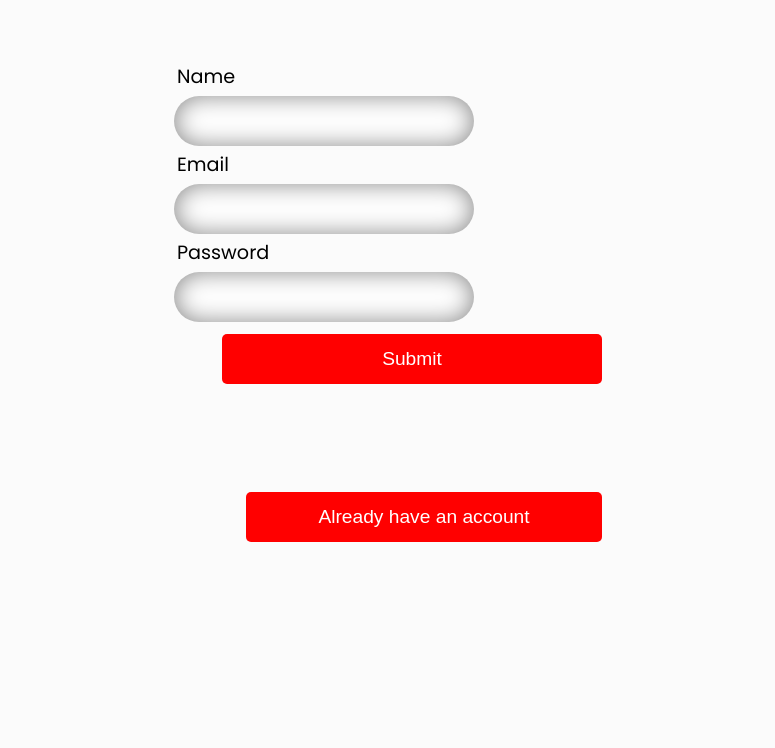
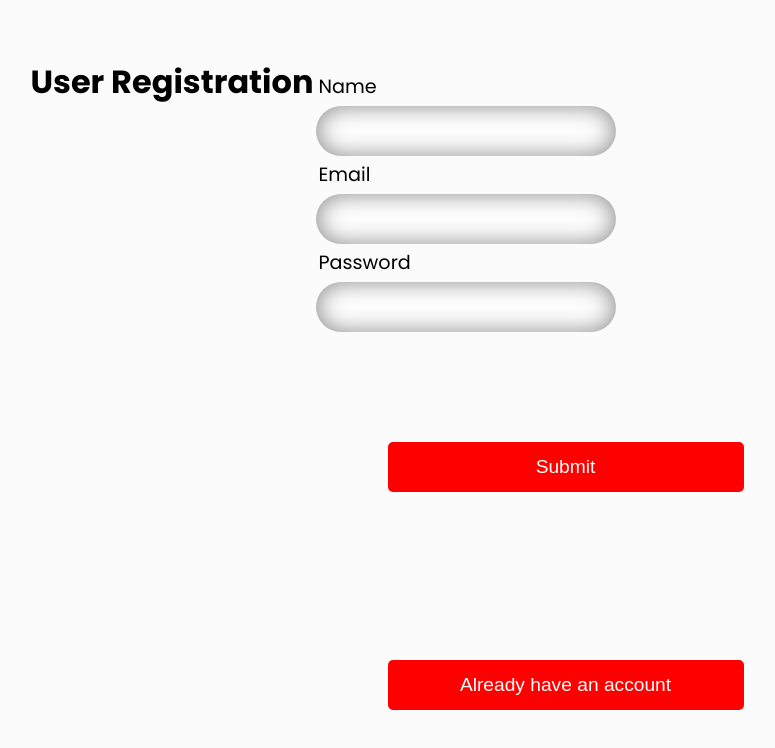
Before and after one commit to Abhayngu/Online-Contracting-System, a React (Create React App) app in the folder client/: page /Register in a window 1280 px wide. Shown: the top 748 px of the page, without its empty margins (228-1003 px from the left). Built offline with nearby package versions, Linux system fonts and the light colour scheme.

Commit message:
modified Reg page

```diff
--- a/client/src/Pages/Login.js
+++ b/client/src/Pages/Login.js
@@ -41,7 +41,7 @@ function Login(){
                     <div className='m1'>
                     <button >Create an account</button>
                     </div>
-                    <div className='m2'>
+                    <div className='m1'>
                     <button type="button" class="button">Forgot Password</button>
                     </div>
 
--- a/client/src/Pages/registrationForm.js
+++ b/client/src/Pages/registrationForm.js
@@ -68,8 +68,10 @@ const errorMessage = () => {
 
 return (
 
-	<div className="form1">
-
+	<div className='m4'>
+	<div>
+		<h1>User Registration</h1>
+	</div>
 
 	{/* Calling to the methods */}
 	<div className="messages">
@@ -90,10 +92,11 @@ return (
 		<label className="label">Password</label>
 		<input onChange={handlePassword} className="input"
 		value={password} type="password" />
-
+		<div className='m2'>
 		<button onClick={handleSubmit} className="btn" type="submit">
 		Submit
 		</button>
+		</div>
 		<div className='m2'>
                     <button type="button" className="btn">Already have an account</button>
                     </div>
--- a/client/src/styles/Login.css
+++ b/client/src/styles/Login.css
@@ -71,6 +71,7 @@ button{
 .m1{
     display: flex;
     padding: 50px;
+    order: 5;
 }
 .button {
     position: absolute;
@@ -82,5 +83,6 @@ button{
     margin-left: 10%;
     margin-top: 50%;
     padding: 50px;
+    order: 5;
 
 }
--- a/client/src/styles/style.css
+++ b/client/src/styles/style.css
@@ -63,6 +63,7 @@
         margin-bottom: 10%;
         margin-top: 10%;
         margin-left: 5%;
+        order: 5;
 
     }
     .form1{
@@ -70,8 +71,15 @@
         justify-content: center;
         align-items: center;
         height: 40%;
-        padding: 60px;
+        padding: 100px;
+        margin-top: 5%;
     }
     .m3{
 margin-top: 10%;
     }
+    .m4{
+        padding: 70px ;
+        display: flex;
+        order: 10;
+        justify-content: center;
+    }
```
